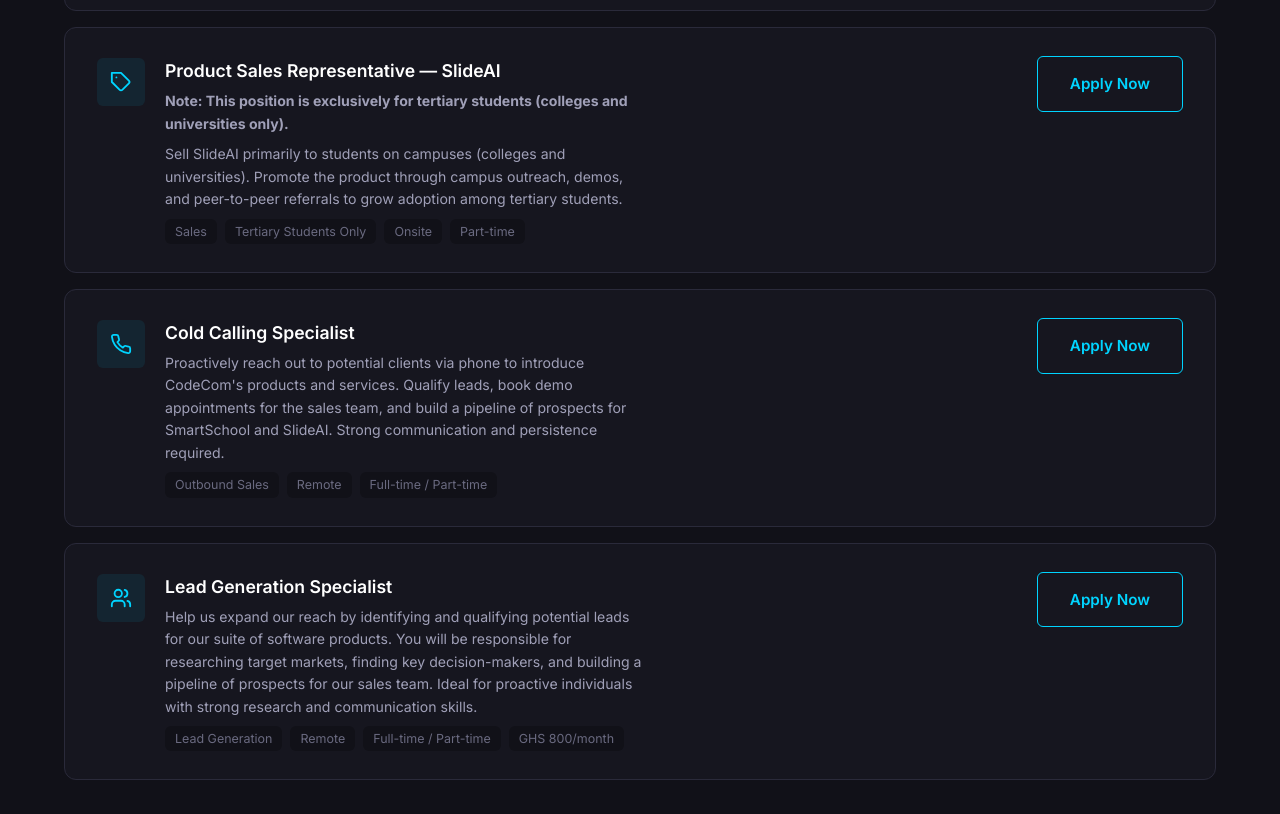
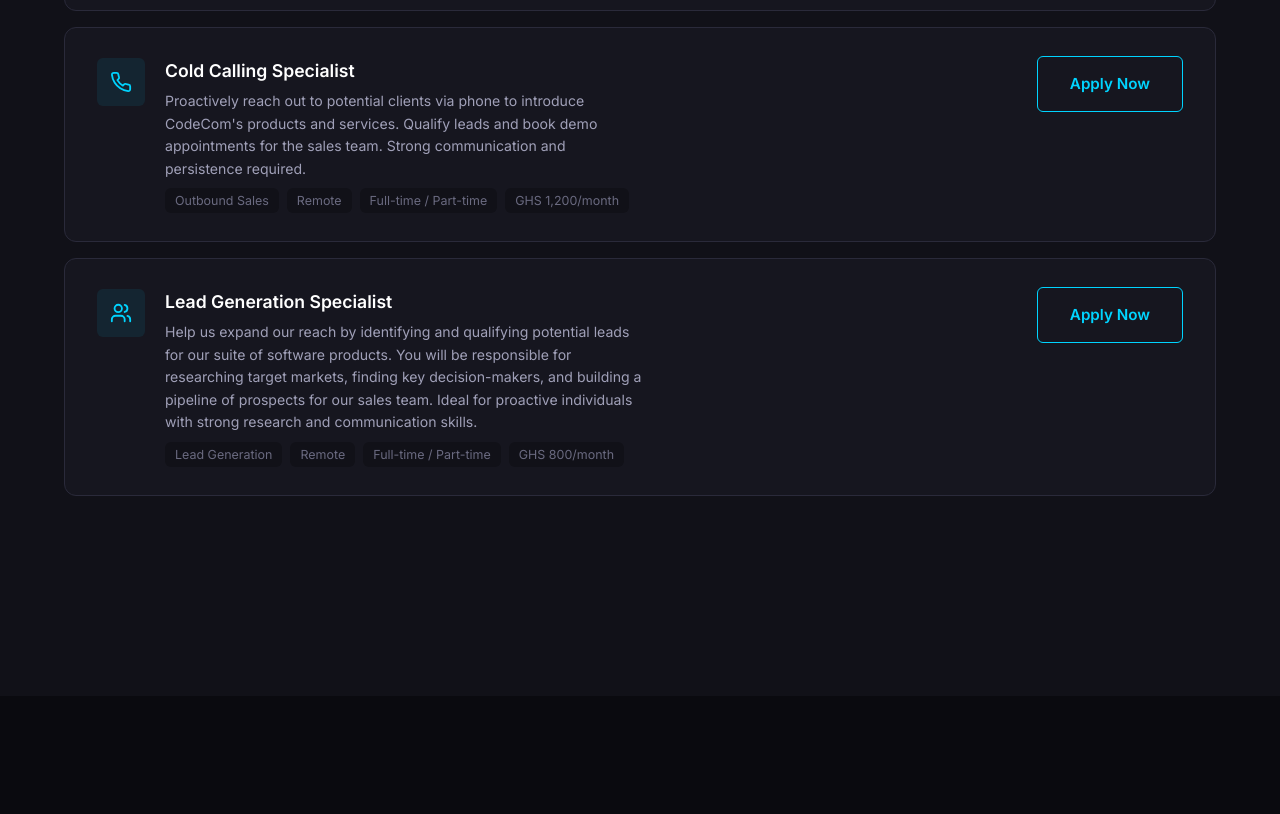
Before and after one commit to codecomteam25/codecom, a website: page careers.html in a window 1280 px wide. Shown: the part 2477-3291 px from the top of the page. Drawn offline with Linux system fonts and the light colour scheme.

Commit message:
Update Cold Calling specialist role and remove SlideAI role

```diff
--- a/careers.html
+++ b/careers.html
@@ -178,32 +178,6 @@
             <div class="pos-icon">
               <svg width="22" height="22" viewBox="0 0 24 24" fill="none" stroke="currentColor" stroke-width="2"
                 stroke-linecap="round" stroke-linejoin="round">
-                <path d="M20.59 13.41l-7.17 7.17a2 2 0 0 1-2.83 0L2 12V2h10l8.59 8.59a2 2 0 0 1 0 2.82z" />
-                <line x1="7" y1="7" x2="7.01" y2="7" />
-              </svg>
-            </div>
-            <div>
-              <h3>Product Sales Representative — SlideAI</h3>
-              <p class="pos-desc"><strong>Note: This position is exclusively for tertiary students (colleges and
-                  universities only).</strong></p>
-              <p class="pos-desc">Sell SlideAI primarily to students on campuses (colleges and universities). Promote
-                the product through campus outreach, demos, and peer-to-peer referrals to grow adoption among tertiary
-                students.</p>
-              <div class="pos-tags">
-                <span>Sales</span>
-                <span>Tertiary Students Only</span>
-                <span>Onsite</span>
-                <span>Part-time</span>
-              </div>
-            </div>
-          </div>
-          <a href="#apply" class="btn btn-outline">Apply Now</a>
-        </div>
-        <div class="position-card reveal reveal-delay-3">
-          <div class="position-left">
-            <div class="pos-icon">
-              <svg width="22" height="22" viewBox="0 0 24 24" fill="none" stroke="currentColor" stroke-width="2"
-                stroke-linecap="round" stroke-linejoin="round">
                 <path
                   d="M22 16.92v3a2 2 0 0 1-2.18 2 19.79 19.79 0 0 1-8.63-3.07 19.5 19.5 0 0 1-6-6 19.79 19.79 0 0 1-3.07-8.67A2 2 0 0 1 4.11 2h3a2 2 0 0 1 2 1.72 12.84 12.84 0 0 0 .7 2.81 2 2 0 0 1-.45 2.11L8.09 9.91a16 16 0 0 0 6 6l1.27-1.27a2 2 0 0 1 2.11-.45 12.84 12.84 0 0 0 2.81.7A2 2 0 0 1 22 16.92z" />
               </svg>
@@ -211,12 +185,13 @@
             <div>
               <h3>Cold Calling Specialist</h3>
               <p class="pos-desc">Proactively reach out to potential clients via phone to introduce CodeCom's products
-                and services. Qualify leads, book demo appointments for the sales team, and build a pipeline of
-                prospects for SmartSchool and SlideAI. Strong communication and persistence required.</p>
+                and services. Qualify leads and book demo appointments for the sales team. Strong communication and
+                persistence required.</p>
               <div class="pos-tags">
                 <span>Outbound Sales</span>
                 <span>Remote</span>
                 <span>Full-time / Part-time</span>
+                <span>GHS 1,200/month</span>
               </div>
             </div>
           </div>
@@ -282,7 +257,6 @@
             <select name="position" required>
               <option value="" disabled selected>Select a position</option>
               <option value="sales-smartschool">Product Sales Rep — SmartSchool</option>
-              <option value="sales-slideai">Product Sales Rep — SlideAI (Tertiary Students Only, Part-time)</option>
               <option value="cold-calling">Cold Calling Specialist</option>
               <option value="lead-generation">Lead Generation Specialist</option>
             </select>
```
